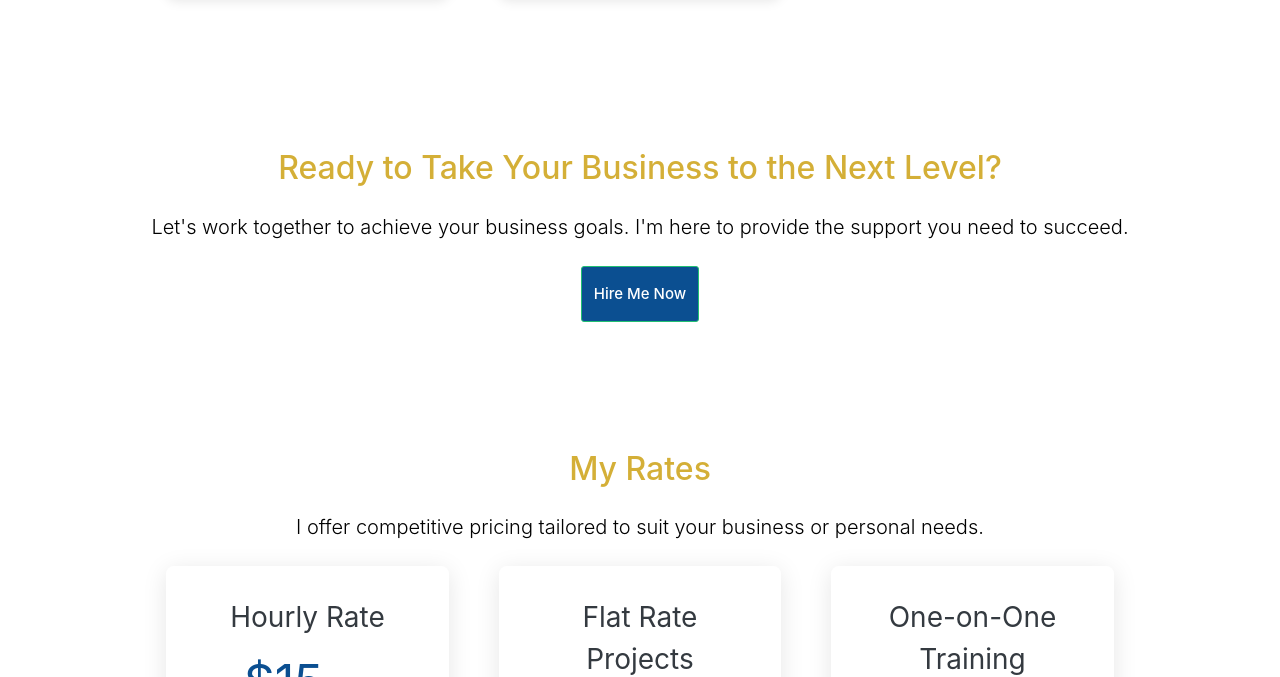
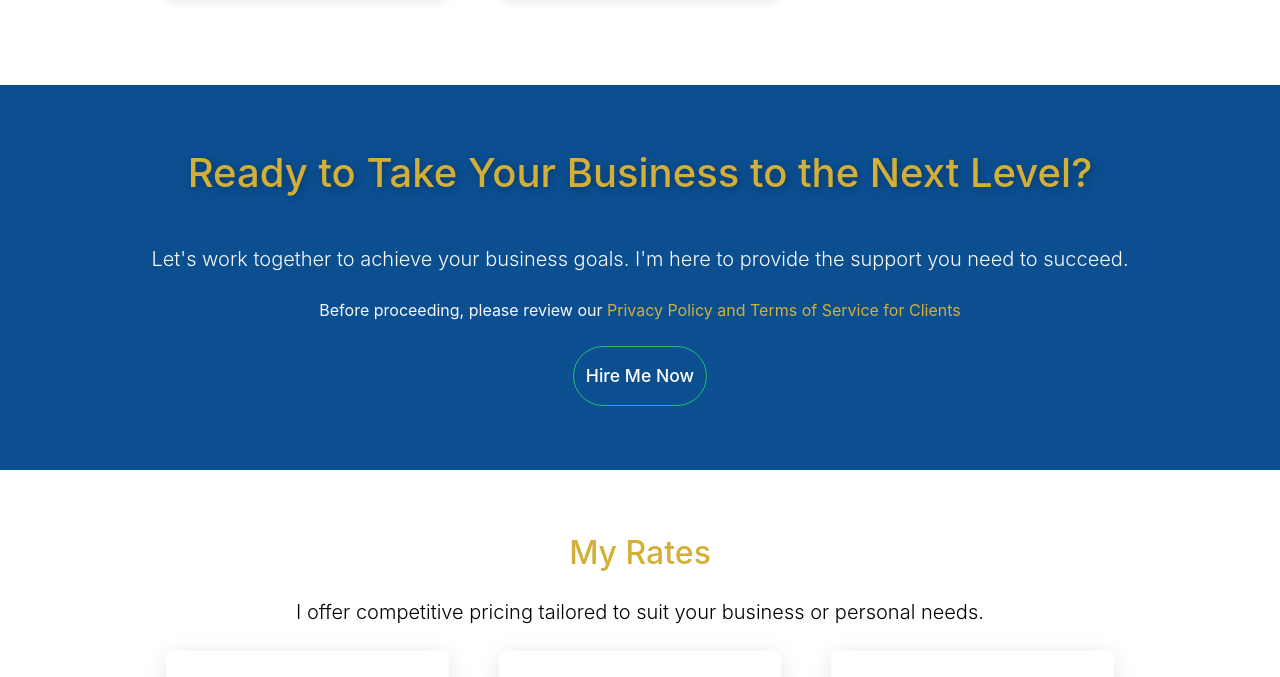
Before and after one commit to freedompraise/StellarVirtualAssistant, a website: page index.html in a window 1280 px wide. Shown: the part 3723-4400 px from the top of the page. Drawn offline with Linux system fonts and the light colour scheme; files whose address does not match are found by name.

Commit message:
Refactor hire section styles and content

```diff
--- a/css/style.css
+++ b/css/style.css
@@ -1949,3 +1949,40 @@ label {
     max-width: 100%;
   }
 }
+
+#hire {
+  background: var(--primary);
+}
+
+#hire h2 {
+  font-size: 2.5rem;
+  text-shadow: 2px 2px 8px rgba(0, 0, 0, 0.3);
+}
+
+#hire p.lead {
+  font-size: 1.25rem;
+  text-shadow: 1px 1px 5px rgba(0, 0, 0, 0.2);
+}
+
+#hire .btn-primary {
+  border-radius: 50px;
+  font-size: 1.1rem;
+  transition: background 0.3s ease;
+}
+
+#hire .btn-primary:hover {
+  color: var(--secondary) !important;
+}
+
+#hire .ta-link {
+  color: var(--secondary) !important;
+  font-weight: 400;
+}
+
+#hire .ta-link:hover {
+  color: var(--light) !important;
+}
+
+#hire p {
+  color: var(--light);
+}
--- a/index.html
+++ b/index.html
@@ -84,7 +84,7 @@
 							offering personalized services that lighten your workload and free up your time for
 							strategic growth. Through my virtual coaching and training programs, I empower individuals
 							to develop the skills needed for success in the virtual workspace while offering ongoing
-							support through a lifetime community.n</p>
+							support through a lifetime community.</p>
 					</div>
 
 					<div id="slide-captions" class="owl-carousel owl-theme">
@@ -194,14 +194,18 @@
 				</div>
 				<div class="col-md-6 col-lg-4 d-flex align-self-stretch ftco-animate">
 					<div class="media block-6 services d-block text-center">
-						<div class="icon d-flex justify-content-center align-items-center"><span class="flaticon-teacher
-								"></span></div>
+						<div class="icon d-flex justify-content-center align-items-center">
+							<span class="fas fa-chalkboard-teacher"></span>
+						</div>
 						<div class="media-body py-md-4">
 							<h3>Virtual Coaching and Training</h3>
-							<p>I offer a complete training program for aspiring virtual assistants, including: Virtual
-								Training, Lifetime Community Access, and One-on-One Coaching</p>
+							<p>
+								I offer a complete training program for aspiring virtual assistants, including: Virtual
+								Training, Lifetime Community Access, and One-on-One Coaching
+							</p>
 						</div>
 					</div>
+
 
 				</div>
 			</div>
@@ -334,14 +338,21 @@
 			</div>
 	</section>
 
-	<section class="ftco-section text-white py-5" id="hire">
+	<section class="ftco-section py-5" id="hire">
 		<div class="container text-center">
 			<h2 class="mb-4">Ready to Take Your Business to the Next Level?</h2>
-			<p class="lead mb-4">Let's work together to achieve your business goals. I'm here to provide the support
-				you need to succeed.</p>
-
-			<a href="https://www.upwork.com/freelancers/stellaisiomao" class="btn btn-primary btn-lg py-3 px-5">Hire Me
-				Now</a>
+			<h6 class="lead mb-4">
+				Let's work together to achieve your business goals. I'm here to provide the support you need to succeed.
+			</h6>
+			<p class="mb-4">
+				Before proceeding, please review our
+				<a href="path-to-clients-privacy-policy.pdf" class="ta-link" target="_blank">Privacy Policy and Terms of
+					Service for
+					Clients</a>
+			</p>
+			<a href="https://www.upwork.com/freelancers/stellaisiomao" class="btn btn-primary btn-lg py-3 px-5">
+				Hire Me Now
+			</a>
 		</div>
 	</section>
 
@@ -506,7 +517,6 @@
 			</div>
 		</div>
 	</section>
-
 	<section class="ftco-section text-white py-5 ftco-animate" id="join-us">
 		<div class="container text-center">
 			<h2 class="mb-4">Join Our Virtual Assistant Training Program</h2>
@@ -514,12 +524,19 @@
 				Get on the waiting list for our Virtual Assistant Training and be the first to know about our upcoming
 				sessions. Join us now and get exclusive insights before anyone else!
 			</p>
+			<p class="mb-4">
+				Please make sure to review the
+				<a href="path-to-training-privacy-policy.pdf" target="_blank">Privacy Policy and Terms of Service for
+					Training</a>
+
+			</p>
 			<div class="mb-4">
 				<img src="images/qr-code.jpeg" alt="Join Us QR Code" class="img-fluid" style="max-width: 250px;">
 			</div>
 			<a href="https://t.me/stellarvawaitinglist" class="btn btn-primary btn-lg py-3 px-5">Join Us</a>
 		</div>
 	</section>
+
 
 
 	<footer class="ftco-footer" id="contacts">
```
